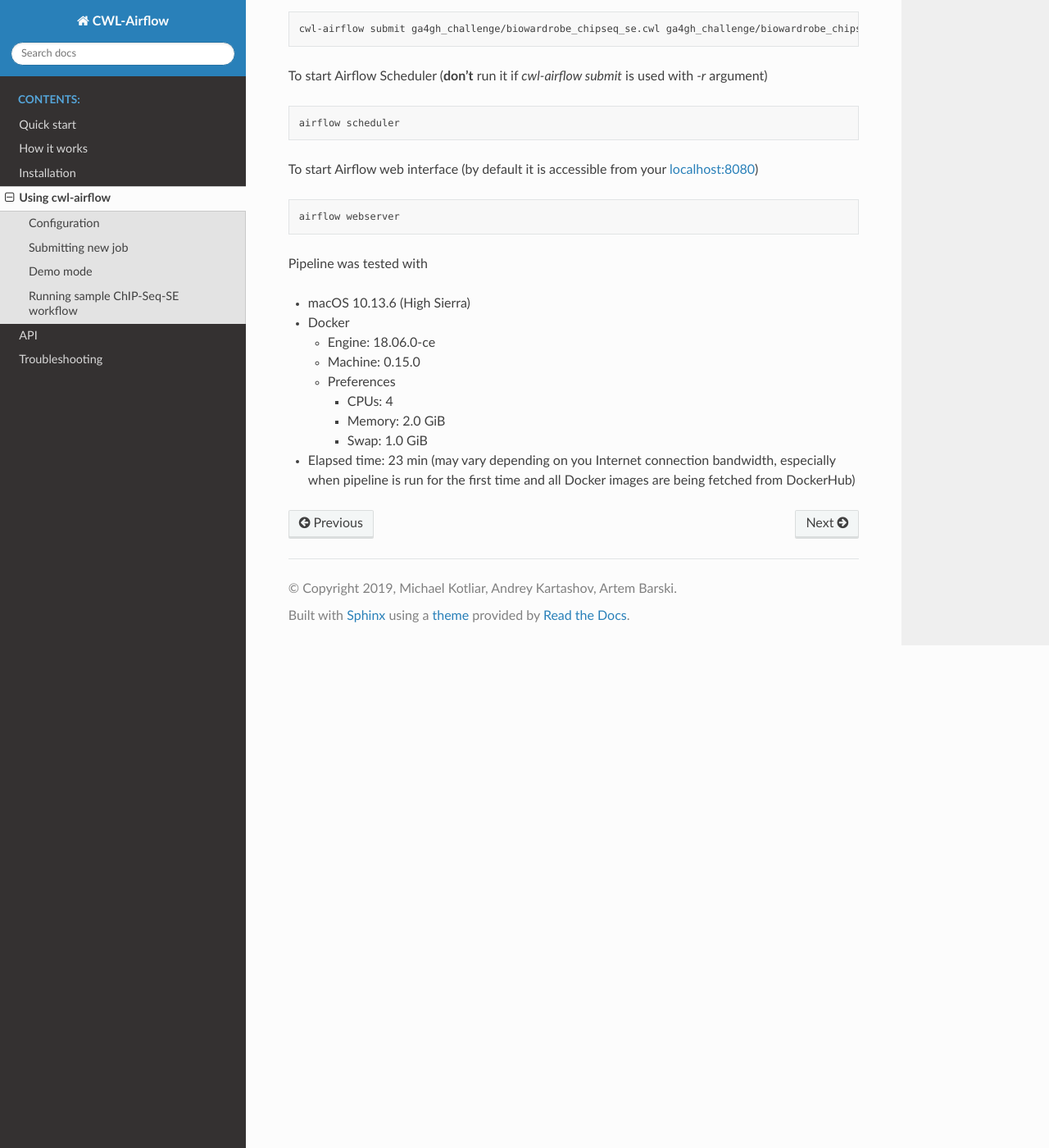
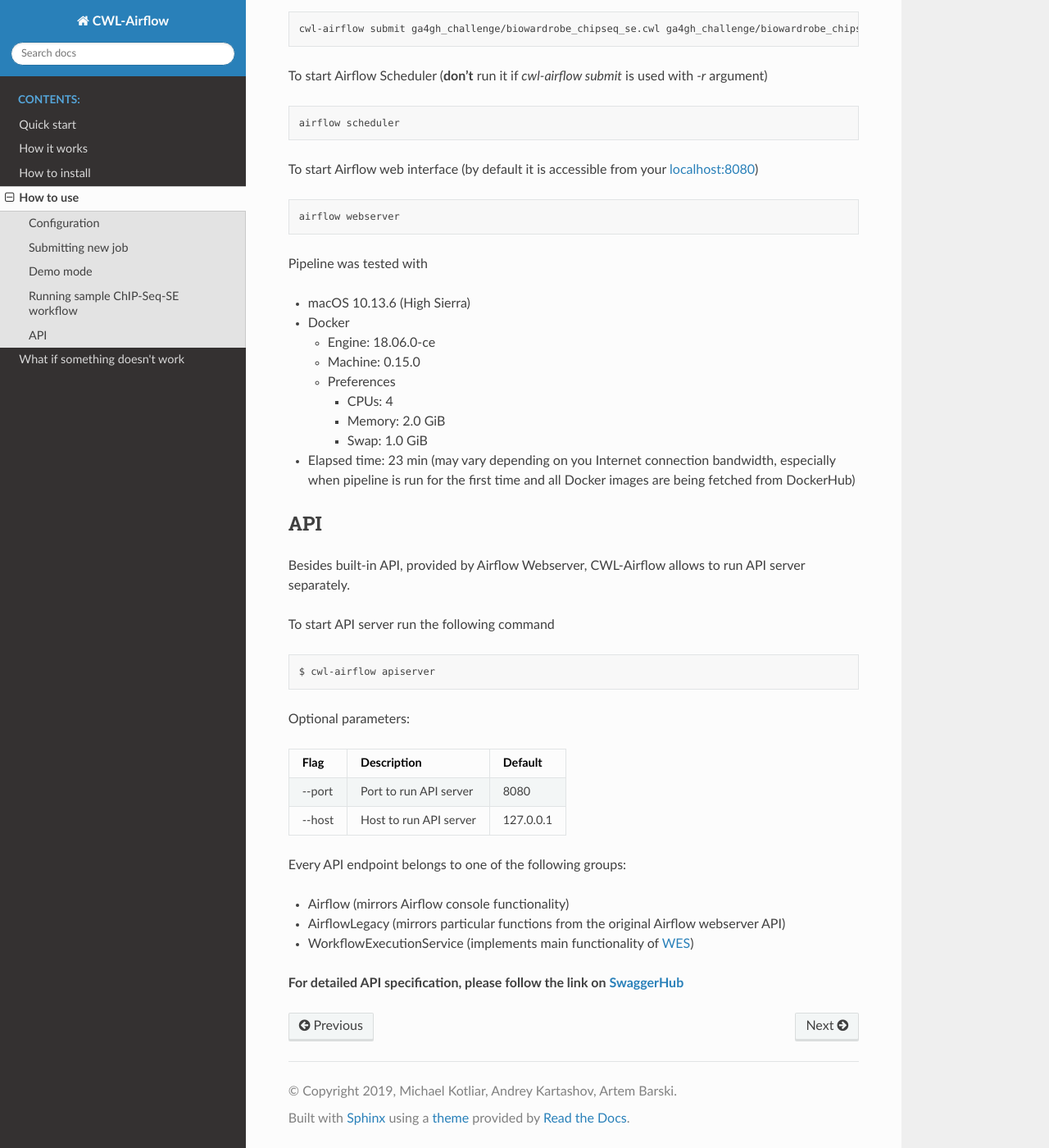
Before and after one commit to Barski-lab/cwl-airflow, a Sphinx documentation site: the page built from docs/readme/how_to_use.md, in a window 1280 px wide and 1400 px high, scrolled down 3437 px. Shown: the whole window at 82% size. Built offline with Sphinx 7.4.7 and the Read the Docs theme 2.0.0, drawn with Linux system fonts in a browser that asks for light colours; some of the changed text lies outside the part shown.

Commit message:
Updatng manual

````diff
--- a/docs/readme/installation.md
+++ b/docs/readme/how_to_install.md
@@ -1,4 +1,4 @@
-# Installation
+# How to install
 
 ## Requirements
 
--- a/docs/readme/using_cwl_airflow.md
+++ b/docs/readme/how_to_use.md
@@ -1,4 +1,4 @@
-# Using cwl-airflow
+# How to use
 
 ## Configuration
 
@@ -155,3 +155,27 @@
 - Elapsed time: 23 min (may vary depending on you Internet connection bandwidth,
   especially when pipeline is run for the first time and all Docker images
   are being fetched from DockerHub)
+
+## API
+
+Besides built-in API, provided by Airflow Webserver, CWL-Airflow allows to run API server separately.
+
+To start API server run the following command
+```sh
+$ cwl-airflow apiserver
+```
+
+Optional parameters:
+
+| Flag   | Description            | Default   |
+| ------ | ---------------------- | --------- |
+| --port | Port to run API server | 8080      |
+| --host | Host to run API server | 127.0.0.1 |
+
+Every API endpoint belongs to one of the following groups:
+
+- Airflow (mirrors Airflow console functionality)
+- AirflowLegacy (mirrors particular functions from the original Airflow webserver API)
+- WorkflowExecutionService (implements main functionality of [WES](https://github.com/ga4gh/workflow-execution-service-schemas))
+
+**For detailed API specification, please follow the link on [SwaggerHub](https://app.swaggerhub.com/apis/michael-kotliar/cwl_airflow_workflow_execution_service/1.0.0)**
--- a/docs/readme/troubleshooting.md
+++ b/docs/readme/what_if_something_doesnt_work.md
@@ -1,4 +1,4 @@
-# Troubleshooting
+# What if something doesn't work
 
 Most of the problems are already handled by *cwl-airflow* itself. User is provided
 with the full explanation and ways to correct them through the console output. Additional
````
Also changed, not shown: docs/index.rst (+3 -4 lines), docs/readme/how_it_works.md (+1 -1 lines), docs/readme/quick_start.md (+3 -3 lines).
